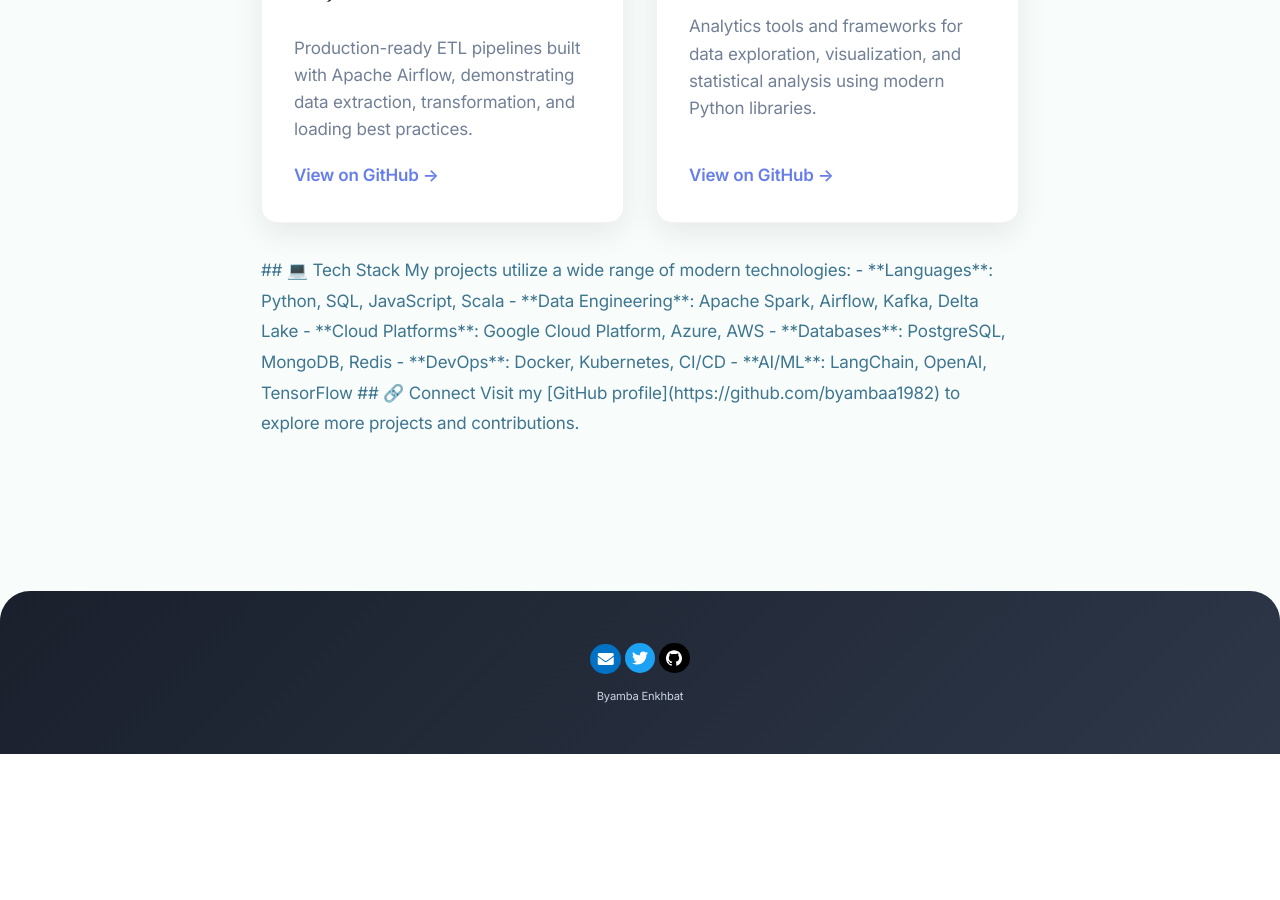
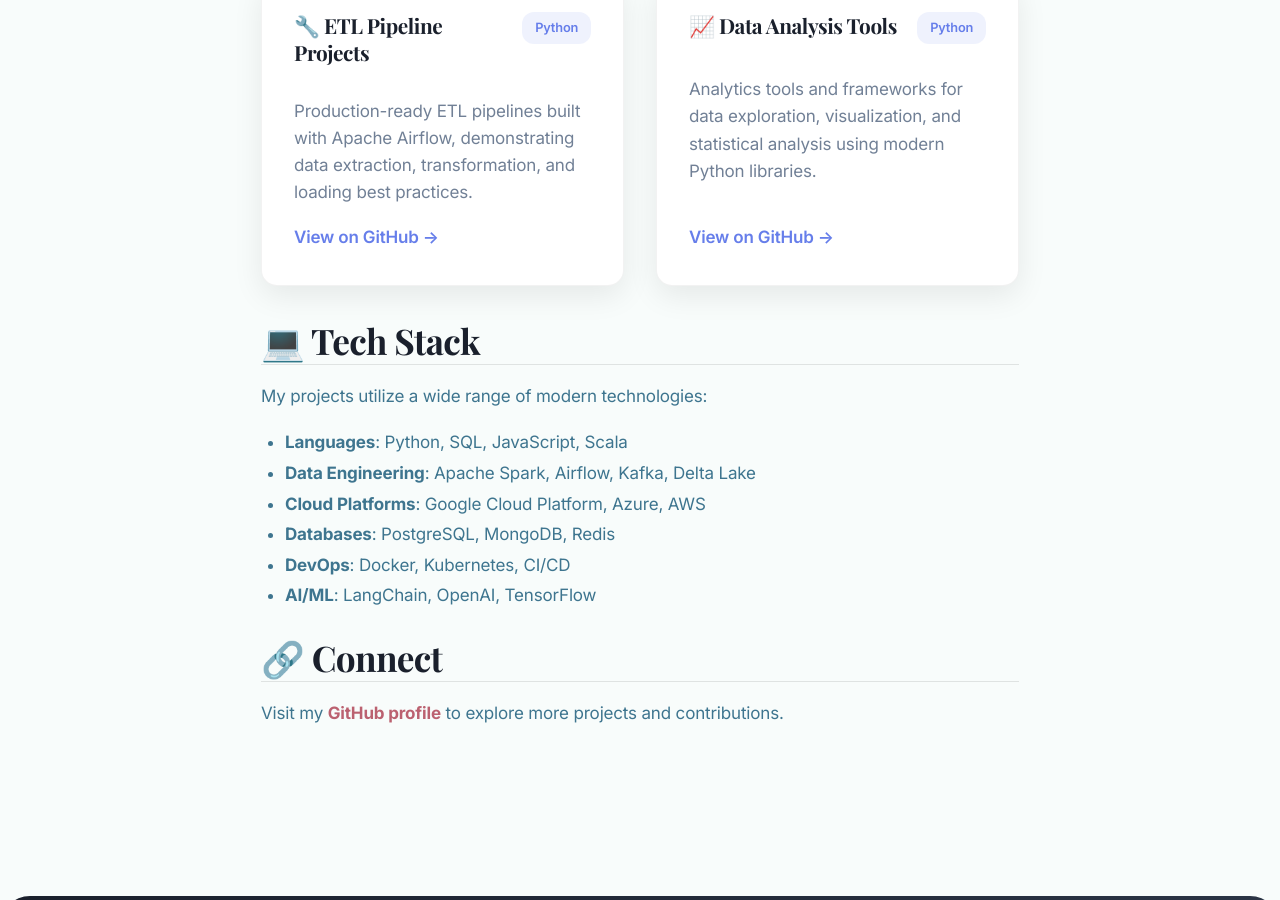
Before and after one commit to byambaa1982/byambaa1982.github.io, a Jekyll site: the page built from projects.html, in a window 1280 px wide and 900 px high, scrolled down 1417 px. Built offline with Jekyll 4.4.1, drawn with Linux system fonts in a browser that asks for light colours; nearby versions of some CDN libraries; before the commit the page ends 2171 px from its top, so only the background shows below that; some of the changed text lies outside the part shown.

Commit message:
Fix markdown rendering - replace hashtags with HTML tags

```diff
--- a/projects.html
+++ b/projects.html
@@ -12,11 +12,11 @@
   </div>
 </div>
 
-<div class="projects-content" markdown="1">
+<div class="projects-content">
 
-## 🚀 Featured Projects
+<h2>🚀 Featured Projects</h2>
 
-Here are some of my notable projects from GitHub. Each project represents a learning journey in data engineering, cloud computing, and software development.
+<p>Here are some of my notable projects from GitHub. Each project represents a learning journey in data engineering, cloud computing, and software development.</p>
 
 <div class="projects-grid">
 
@@ -88,20 +88,22 @@
 
 </div>
 
-## 💻 Tech Stack
+<h2>💻 Tech Stack</h2>
 
-My projects utilize a wide range of modern technologies:
+<p>My projects utilize a wide range of modern technologies:</p>
 
-- **Languages**: Python, SQL, JavaScript, Scala
-- **Data Engineering**: Apache Spark, Airflow, Kafka, Delta Lake
-- **Cloud Platforms**: Google Cloud Platform, Azure, AWS
-- **Databases**: PostgreSQL, MongoDB, Redis
-- **DevOps**: Docker, Kubernetes, CI/CD
-- **AI/ML**: LangChain, OpenAI, TensorFlow
+<ul>
+<li><strong>Languages</strong>: Python, SQL, JavaScript, Scala</li>
+<li><strong>Data Engineering</strong>: Apache Spark, Airflow, Kafka, Delta Lake</li>
+<li><strong>Cloud Platforms</strong>: Google Cloud Platform, Azure, AWS</li>
+<li><strong>Databases</strong>: PostgreSQL, MongoDB, Redis</li>
+<li><strong>DevOps</strong>: Docker, Kubernetes, CI/CD</li>
+<li><strong>AI/ML</strong>: LangChain, OpenAI, TensorFlow</li>
+</ul>
 
-## 🔗 Connect
+<h2>🔗 Connect</h2>
 
-Visit my [GitHub profile](https://github.com/byambaa1982) to explore more projects and contributions.
+<p>Visit my <a href="https://github.com/byambaa1982" target="_blank">GitHub profile</a> to explore more projects and contributions.</p>
 
 </div>
 
```
